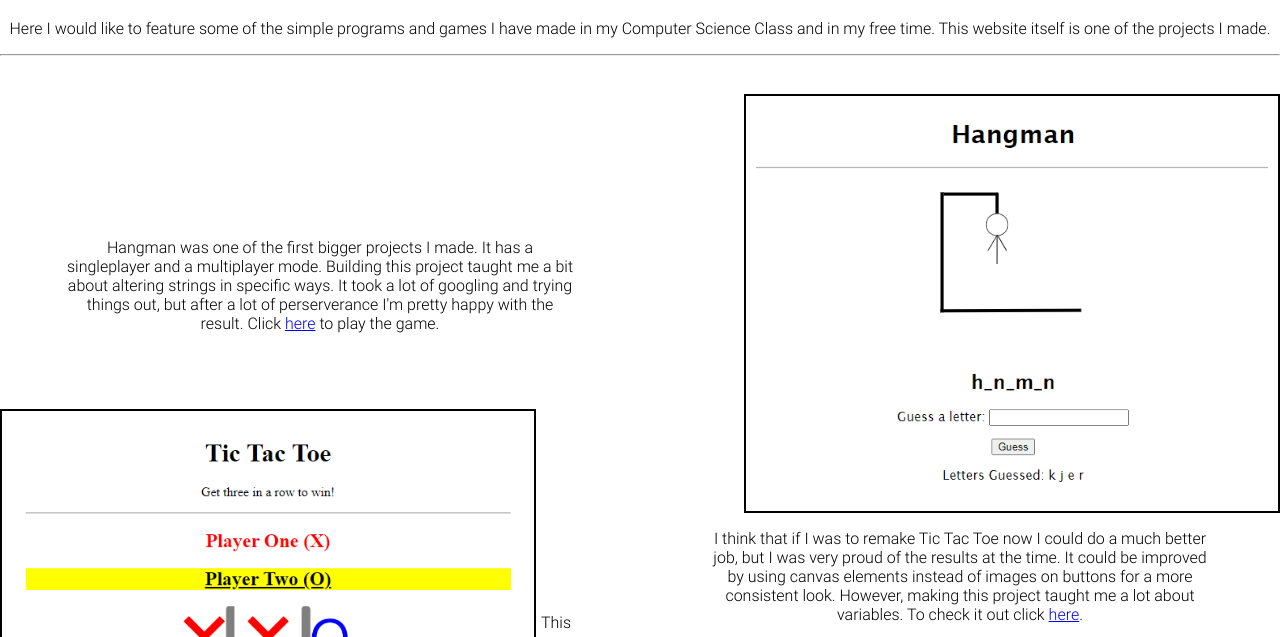
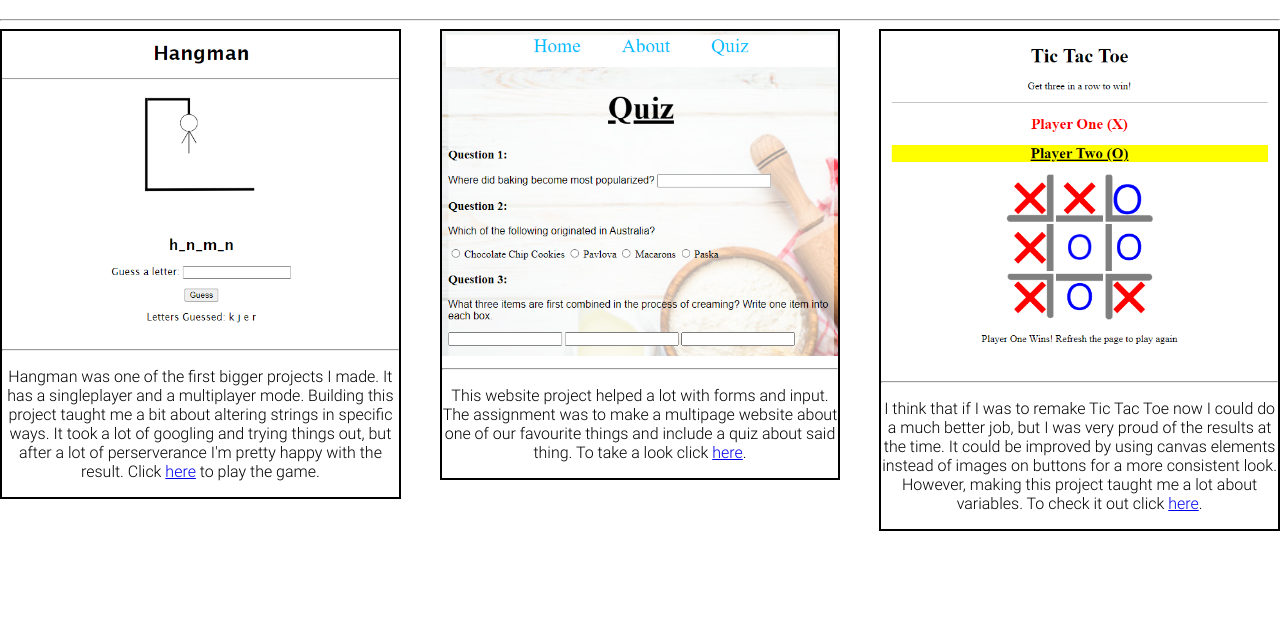
Before and after one commit to kmr2007/Culinary-portfolio, a plain HTML site: page programs.html in a window 1280 px wide. Shown: the part 132-769 px from the top of the page. Drawn offline with Linux system fonts and the light colour scheme.

Commit message:
Fixed Programs Page

```diff
--- a/programs.html
+++ b/programs.html
@@ -11,19 +11,21 @@
        <a href="photos.html" class="nav-bar-item">Photos</a> <a href="experience.html" class="nav-bar-item">Experience</a>  <a href="index.html" class="nav-bar-item">About Me</a> </div>
       <!-- Content -->
       <h1 class="center">Programs</h1>
-      <p class="center">Here I would like to feature some of the simple programs and games I have made in my Computer Science Class and in my free time. This website itself is one of the projects I made.</p>
       <hr>
-      <div class="programs-div">
-        <img src="img/hangman.png" alt="" id="hangman-img">
-        <p class="center" id="hangman-text">Hangman was one of the first bigger projects I made. It has a singleplayer and a multiplayer mode. Building this project taught me a bit about altering strings in specific ways. It took a lot of googling and trying things out, but after a lot of perserverance I'm pretty happy with the result. Click <a href="https://kmr2007.github.io/Hangman/multiplayer.html" target="_blank">here</a> to play the game.</p>
+      <div class="programs-div" style="float: left;">
+        <img src="img/hangman.png" alt="" class="programs-img">
+        <hr>
+        <p class="center">Hangman was one of the first bigger projects I made. It has a singleplayer and a multiplayer mode. Building this project taught me a bit about altering strings in specific ways. It took a lot of googling and trying things out, but after a lot of perserverance I'm pretty happy with the result. Click <a href="https://kmr2007.github.io/Hangman/multiplayer.html" target="_blank">here</a> to play the game.</p>
       </div>
-      <div class="programs-div">
-        <img src="img/ticTacToe.png" alt="" id="tictactoe-img">
-        <p id="tictactoe-text">I think that if I was to remake Tic Tac Toe now I could do a much better job, but I was very proud of the results at the time. It could be improved by using canvas elements instead of images on buttons for a more consistent look. However, making this project taught me a lot about variables. To check it out click <a href="https://kmr2007.github.io/TicTacToe/" target="_blank">here</a>.</p>
+      <div class="programs-div" style="float: right;">
+        <img src="img/ticTacToe.png" alt="" class="programs-img">
+        <hr>
+        <p class="center">I think that if I was to remake Tic Tac Toe now I could do a much better job, but I was very proud of the results at the time. It could be improved by using canvas elements instead of images on buttons for a more consistent look. However, making this project taught me a lot about variables. To check it out click <a href="https://kmr2007.github.io/TicTacToe/" target="_blank">here</a>.</p>
       </div>
-      <div class="programs-div">
-        <img src="img/baking-site.png" alt="" id="bakingSite-img">
-        <p id="bakingSite-text"> This website project helped a lot with forms and input. The assignment was to make a multipage website about one of our favourite things and include a quiz about said thing. To take a look click <a href="https://kmr2007.github.io/baking-site/index.html" target="_blank">here</a>.</p>
+      <div class="programs-div" >
+        <img src="img/baking-site.png" alt="" class="programs-img">
+        <hr>
+        <p class="center">This website project helped a lot with forms and input. The assignment was to make a multipage website about one of our favourite things and include a quiz about said thing. To take a look click <a href="https://kmr2007.github.io/baking-site/index.html" target="_blank">here</a>.</p>
       </div>
     </body>
 </html>
--- a/style.css
+++ b/style.css
@@ -108,53 +108,13 @@ p{
 
 }
 .programs-div {
-    padding-top: 30px;
-    padding-bottom: 30px;
+    border: solid 2px black;
+    width: 31%;
+    height:fit-content;
+    margin: auto;
+}
+.programs-img {
     width: 100%;
-    height: 30%;
-}
-
-#hangman-img {
-    width: 40%;
-    float: right;
-    border: 2px solid black;
-    padding: 10px;
-
-}
-
-#hangman-text {
-    width: 40%;
-    padding-left: 5%;
-    padding-right: 5%;
-    padding-top: 10%;
-}
-
-#tictactoe-img {
-    width: 40%;
-    float: left;
-    border: 2px solid black;
-    padding: 10px;
-
-}
-#tictactoe-text {
-    width: 40%;
- text-align: center;
- float: right;
- padding-left: 5%;
- padding-right: 5%;
-}
-
-#bakingSite-img {
-    width: 40%;
-    float: right;
-    border: 2px solid black;
-   padding: 10px;
-}
-
-#bakingSite-text {
-    width: 45%;
-    padding-top: 10%;
- text-align: center;
 
 }
 
```
